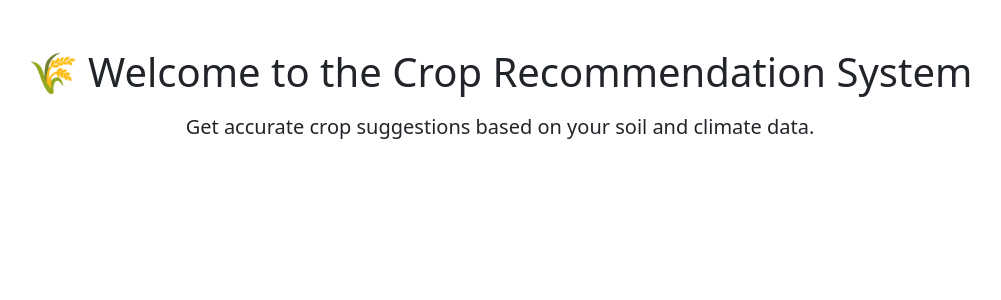
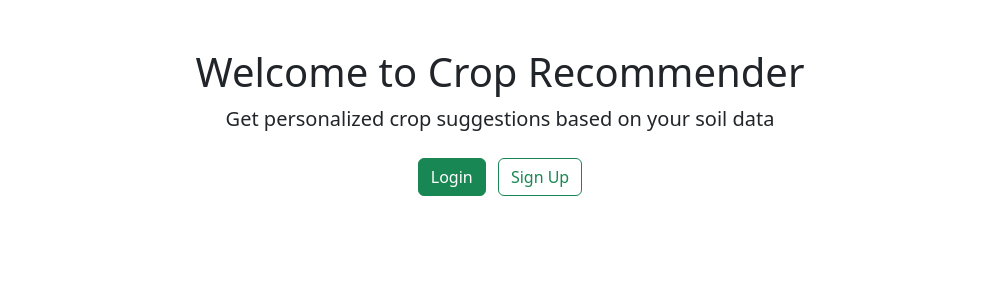
Before and after one commit to Adityapandey3460/crop-recomendation, a Django app: page / in a window 1280 px wide. Shown: the part 56-356 px from the top of the page, without its empty margins (140-1141 px from the left). Run offline with Django 5.2, Linux system fonts and the light colour scheme.

Commit message:
functionality of login, logout

```diff
--- a/home/urls.py
+++ b/home/urls.py
@@ -1,9 +1,9 @@
 from django.urls import path
-from . import views  # Import the views module
+from . import views  # Make sure this imports your views correctly
 
 urlpatterns = [
-    path("", views.index, name="index"),
-    path("signup", views.signup,name="signup"),
-    path("login", views.login,name="login"),
-
+    path("", views.index, name="index"),  # Homepage
+    path('signup/', views.signup_view, name='signup'),
+    path('login/', views.login_view, name='login'),
+    path('logout/', views.logout_view, name='logout'),
 ]
--- a/home/views.py
+++ b/home/views.py
@@ -1,11 +1,41 @@
-from django.shortcuts import render
+from django.shortcuts import render, redirect
+from django.contrib.auth import login, authenticate
+from django.contrib.auth.forms import UserCreationForm, AuthenticationForm
+from django.contrib import messages
 
-# Create your views here.
 def index(request):
     return render(request, "index.html")
 
-def signup(request):
-    return render(request, "signup.html")
+def signup_view(request):
+    if request.method == 'POST':
+        form = UserCreationForm(request.POST)
+        if form.is_valid():
+            user = form.save()
+            login(request, user)  # Optional auto-login
+            return redirect('index')
+    else:
+        form = UserCreationForm()
+    return render(request, 'signup.html', {'form': form})
 
-def login(request):
-    return render(request, "login.html")
+def login_view(request):
+    if request.method == 'POST':
+        form = AuthenticationForm(request, data=request.POST)
+        if form.is_valid():
+            username = form.cleaned_data.get('username')
+            password = form.cleaned_data.get('password')
+            user = authenticate(username=username, password=password)
+            if user is not None:
+                login(request, user)
+                return redirect('index')  # Redirect to home after login
+    else:
+        form = AuthenticationForm()
+    return render(request, 'login.html', {'form': form})
+
+from django.contrib.auth import logout
+
+def logout_view(request):
+    logout(request)
+    return redirect('index')
+
+def index(request):
+    return render(request, "index.html")
--- a/templates/base.html
+++ b/templates/base.html
@@ -7,7 +7,7 @@
 </head>
 <body>
 
-<!-- ✅ Navbar -->
+<!-- Navbar -->
 <nav class="navbar navbar-expand-lg navbar-dark bg-success">
   <div class="container-fluid">
     <a class="navbar-brand" href="{% url 'index' %}">🌿 Crop Recommender</a>
@@ -20,18 +20,29 @@
         <li class="nav-item">
           <a class="nav-link" href="{% url 'index' %}">Home</a>
         </li>
+        {% if user.is_authenticated %}
+          <!-- Show logout if logged in -->
+          <li class="nav-item">
+            <form action="{% url 'logout' %}" method="post" class="d-inline">
+              {% csrf_token %}
+              <button type="submit" class="nav-link btn btn-link" style="padding: 8px 0;">Logout</button>
+            </form>
+          </li>
+        {% else %}
+          <!-- Show signup/login if not logged in -->
           <li class="nav-item">
             <a class="nav-link" href="{% url 'signup' %}">Sign Up</a>
           </li>
           <li class="nav-item">
             <a class="nav-link" href="{% url 'login' %}">Login</a>
           </li>
+        {% endif %}
       </ul>
     </div>
   </div>
 </nav>
 
-<!-- ✅ Main content -->
+<!-- Main content -->
 <div class="container mt-4">
     {% block content %}
     {% endblock %}
--- a/templates/index.html
+++ b/templates/index.html
@@ -3,8 +3,17 @@
 {% block title %}Home{% endblock %}
 
 {% block content %}
-<div class="text-center">
-  <h1 class="mt-5">🌾 Welcome to the Crop Recommendation System</h1>
-  <p class="lead mt-3">Get accurate crop suggestions based on your soil and climate data.</p>
+<div class="container text-center mt-5">
+    <h1>Welcome to Crop Recommender</h1>
+    <p class="lead">Get personalized crop suggestions based on your soil data</p>
+
+    {% if user.is_authenticated %}
+        <a href="#" class="btn btn-success btn-lg">Get Recommendations</a>
+    {% else %}
+        <div class="mt-4">
+            <a href="{% url 'login' %}" class="btn btn-success me-2">Login</a>
+            <a href="{% url 'signup' %}" class="btn btn-outline-success">Sign Up</a>
+        </div>
+    {% endif %}
 </div>
 {% endblock %}
```
Also changed, not shown: templates/signup.html (+33 -7 lines), db.sqlite3. Lines whose indentation alone changed are shown as unchanged.
